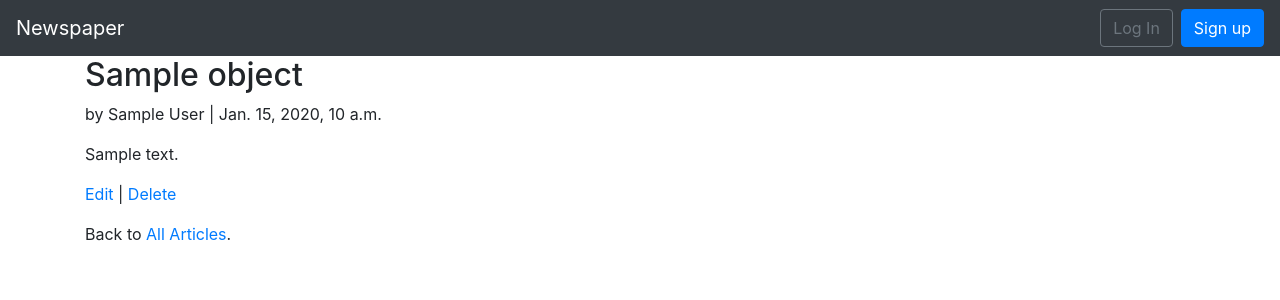
After one commit to kevinbowen777/news, a Django app: template templates/article_detail.html in a window 1280 px wide. The commit adds this page. Shown: the top 300 px of the page. Run offline with Django 3.2, Linux system fonts and the light colour scheme; the template is opened without the code that fills it: most values are stand-ins (such as "Sample title", 1, 10 or a date in 2020).

Commit message:
Create template, urls, views for editing & deleting

```diff
--- /dev/null
+++ b/templates/article_detail.html
@@ -0,0 +1,12 @@
+{% extends 'base.html' %}
+{% block content %}
+  <div class="article-entry">
+    <h2>{{ object.title }}</h2>
+    <p>by {{ object.author }} | {{ object.date }}</p>
+    <p>{{ object.body }}</p>
+  </div>
+
+  <p><a href="{% url 'article_edit' article.pk %}">Edit</a> |
+    <a href="{% url 'article_delete' article.pk %}">Delete</a></p>
+  <p>Back to <a href="{% url 'article_list' %}">All Articles</a>.</p>
+{% endblock content %}
--- a/templates/article_list.html
+++ b/templates/article_list.html
@@ -14,7 +14,8 @@
         {{ article.body }}
       </div>
       <div class="card-footer text-center text-muted">
-        <a href="#">Edit</a> | <a href="#">Delete</a>
+        <a href="{% url 'article_edit' article.pk %}">Edit</a> |
+        <a href="{% url 'article_delete' article.pk %}">Delete</a>
       </div>
     </div>
     <br />
```
Also changed, not shown: articles/urls.py (+9 -1 lines), articles/views.py (+20 -1 lines), templates/article_delete.html (added, +9 -0 lines), templates/article_edit.html (added, +9 -0 lines), db.sqlite3.
